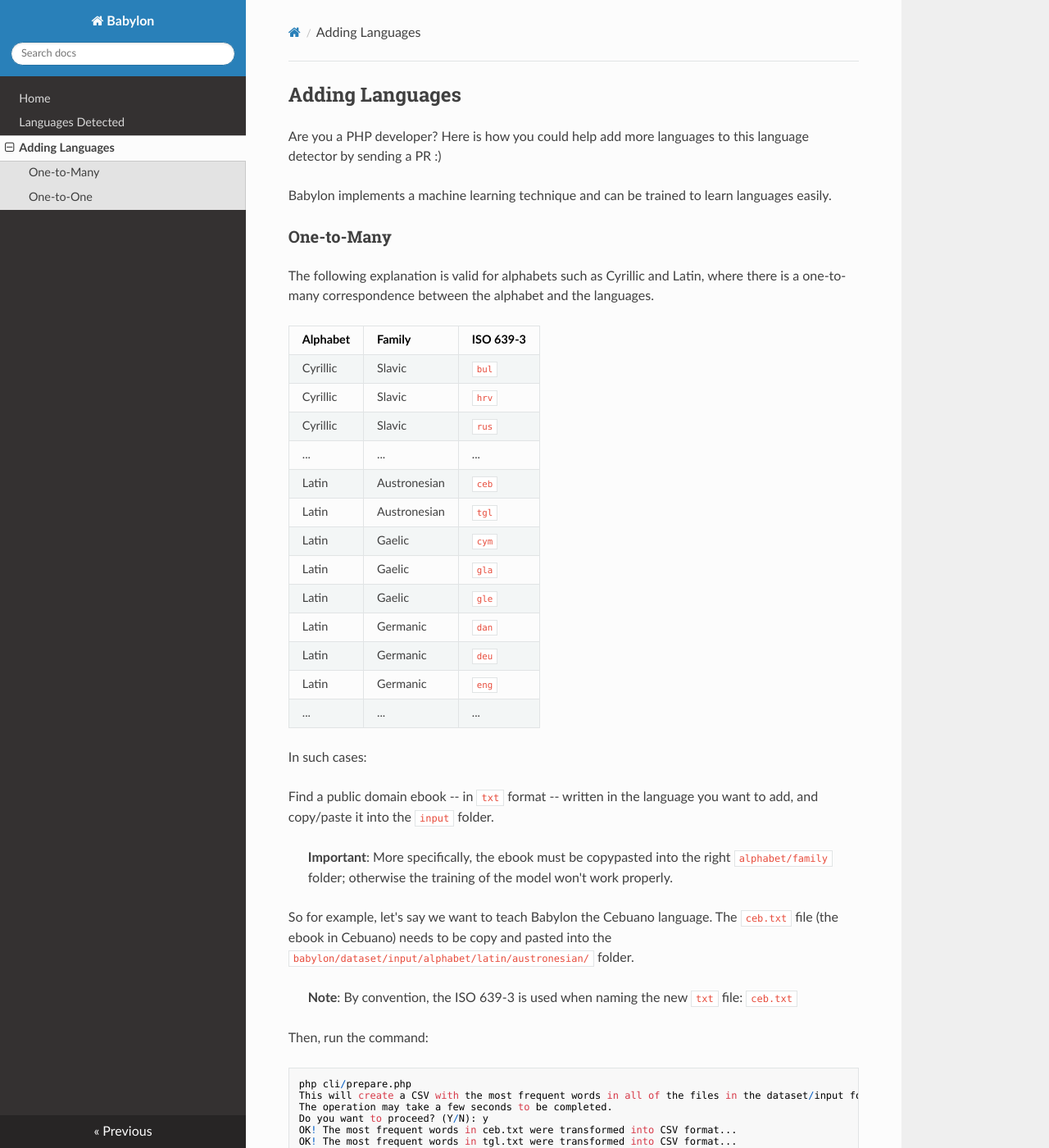
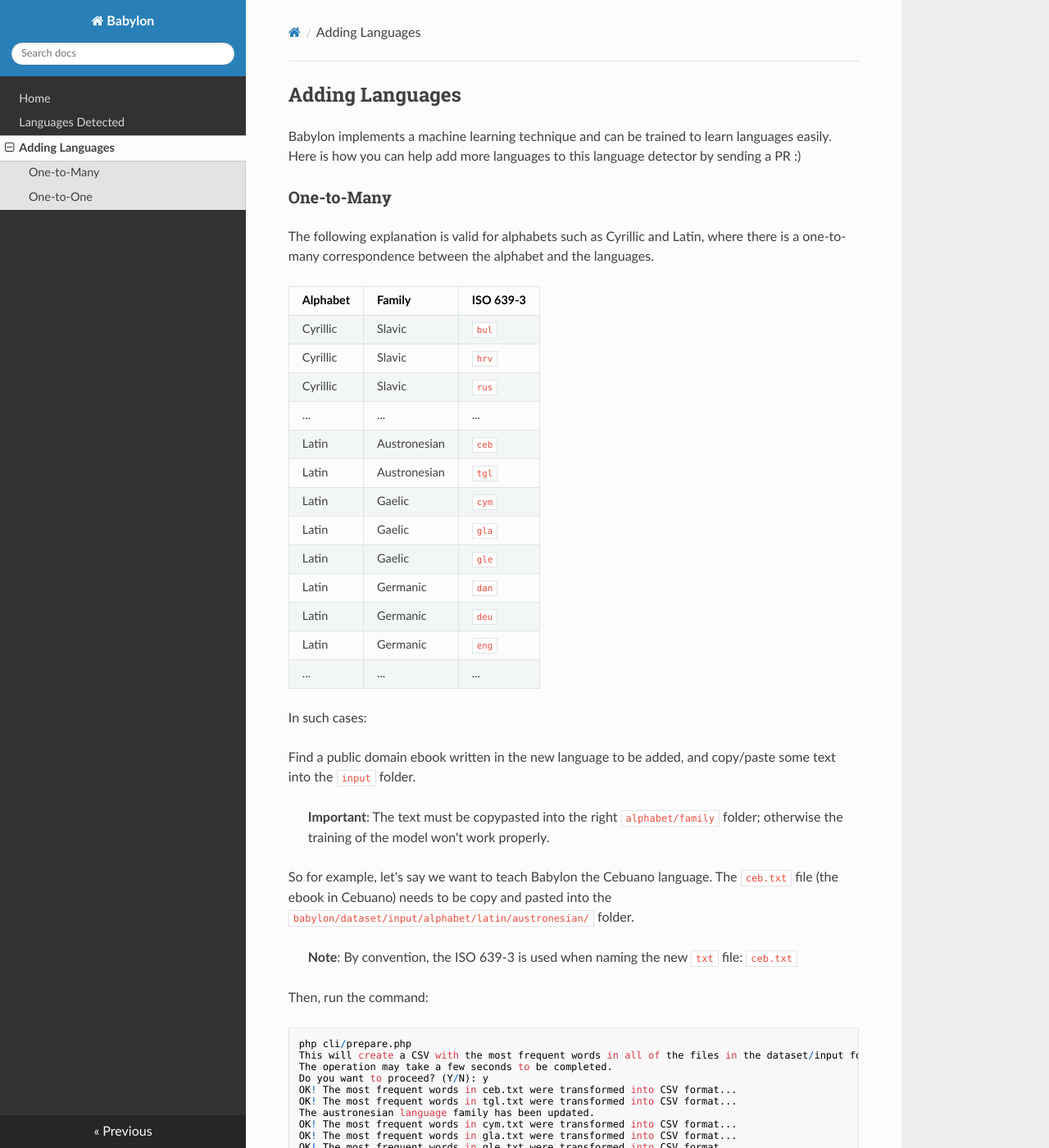
Before and after one commit to programarivm/babylon, an MkDocs documentation site: the page built from docs/adding-languages.md, in a window 1280 px wide and 1400 px high. Shown: the whole window at 82% size. Built offline with MkDocs 1.6.1, drawn with Linux system fonts in a browser that asks for light colours; nearby versions of some CDN libraries; old or Windows-style settings are respelled for this version of MkDocs; some of the changed text lies outside the part shown.

Commit message:
docs update

````diff
--- a/docs/adding-languages.md
+++ b/docs/adding-languages.md
@@ -1,8 +1,6 @@
 ## Adding Languages
 
-Are you a PHP developer? Here is how you could help add more languages to this language detector by sending a PR :)
-
-Babylon implements a machine learning technique and can be trained to learn languages easily.
+Babylon implements a machine learning technique and can be trained to learn languages easily. Here is how you can help add more languages to this language detector by sending a PR :)
 
 ### One-to-Many
 
@@ -26,9 +24,9 @@ The following explanation is valid for alphabets such as Cyrillic and Latin, whe
 
 In such cases:
 
-Find a public domain ebook -- in `txt` format -- written in the language you want to add, and copy/paste it into the `input` folder.
+Find a public domain ebook written in the new language to be added, and copy/paste some text into the `input` folder.
 
-> **Important**: More specifically, the ebook must be copypasted into the right `alphabet/family` folder; otherwise the training of the model won't work properly.
+> **Important**: The text must be copypasted into the right `alphabet/family` folder; otherwise the training of the model won't work properly.
 
 So for example, let's say we want to teach Babylon the Cebuano language. The `ceb.txt` file (the ebook in Cebuano) needs to be copy and pasted into the `babylon/dataset/input/alphabet/latin/austronesian/` folder.
 
@@ -85,9 +83,7 @@ OK! latin-fingerprint.csv was successfully written...
 Operation completed.
 ```
 
-That's it!
-
-Finally I'd suggest to write a test to make sure the new language is properly detected.
+That's it! Finally I'd suggest to write a test to make sure the new language is properly detected.
 
 In a nutshell, this is a three-step process:
 
````
